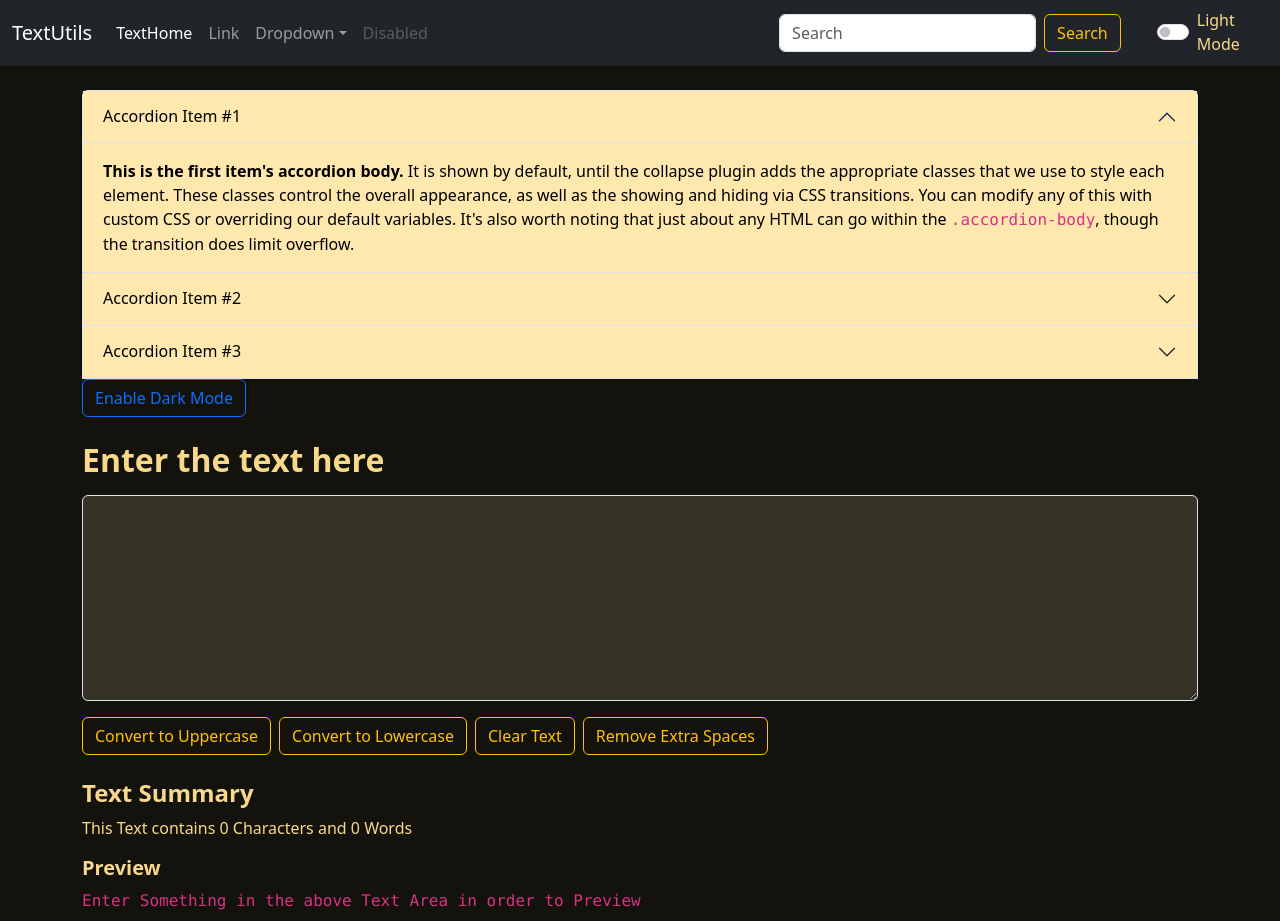
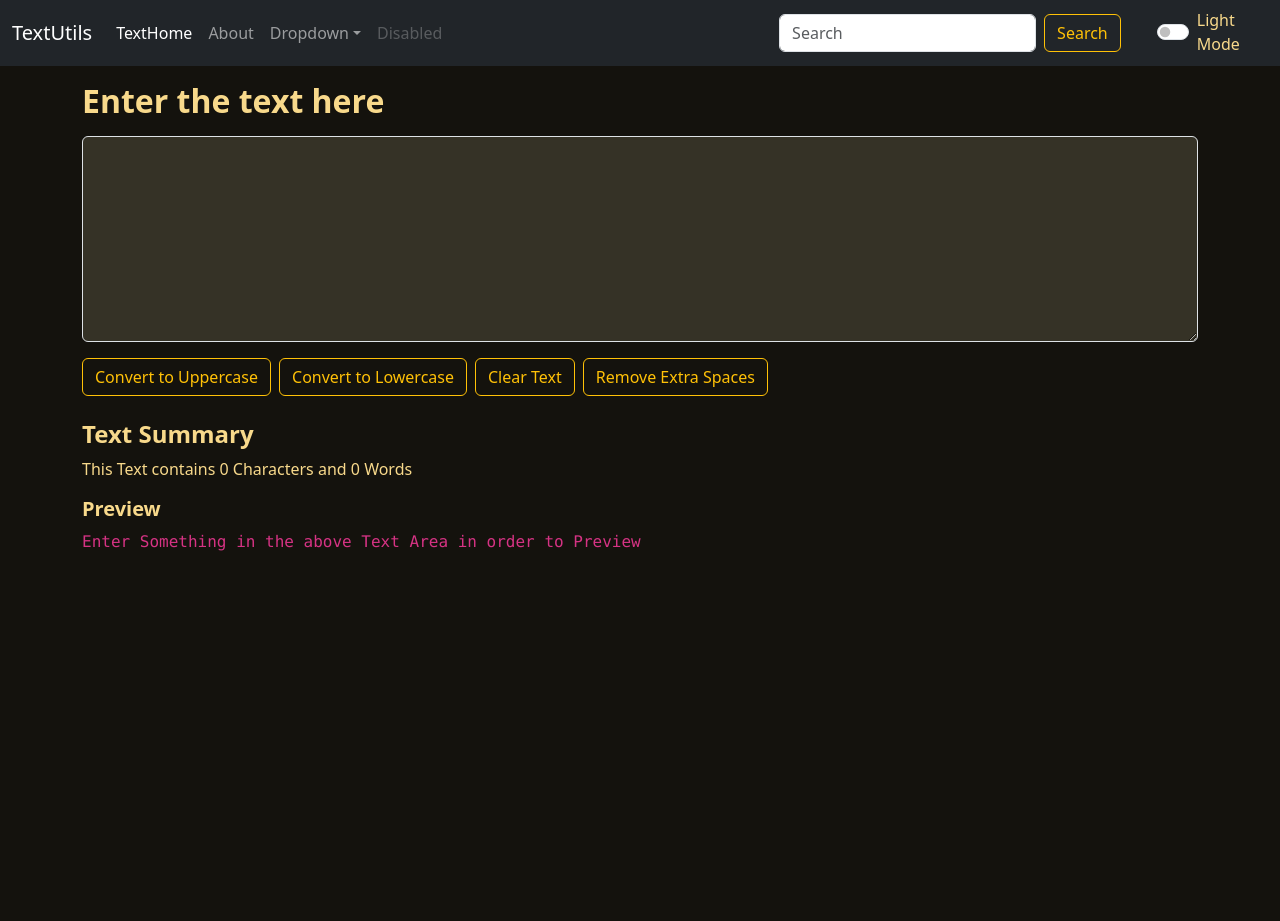
Before and after one commit to Kinshu-Learner/TextUtils-PC, a React (Create React App) app: page / in a window 1280 px wide. After the commit the page ends 800 px from the top, so only its background shows below. Built offline with nearby package versions, Linux system fonts and the light colour scheme.

Commit message:
Enabled Routing

```diff
--- a/src/App.js
+++ b/src/App.js
@@ -5,12 +5,18 @@
 import { useState } from 'react';
 import Alert from './Components/Alert';
 
+import {
+  BrowserRouter as Router,
+  Routes,
+  Route
+} from "react-router-dom";
+
 function App() {
 
   const [mode, setMode] = useState('dark');
   const [alert, setAlert] = useState(null);
 
-  const showAlert = (message, type)=>{
+  const showAlert = (message, type) => {
     setAlert({
       mssg: message,
       type: type
@@ -20,29 +26,33 @@
     }, 1500);
   };
 
-  const toggleMode = ()=>{
-    if(mode === 'dark'){
+  const toggleMode = () => {
+    if (mode === 'dark') {
       setMode('light');
       document.body.style.backgroundColor = "#fff7e4";
-      document.body.style.color="black";
-      showAlert("Light Mode Was Enabled!","success")
+      document.body.style.color = "black";
+      showAlert("Light Mode Was Enabled!", "success")
       document.title = 'TextUtils-Light'
     }
-    else{
+    else {
       setMode('dark');
       document.body.style.backgroundColor = "#14120d";
-      document.body.style.color="#f8d98b";
-      showAlert("Dark Mode Was Enabled!","success")
+      document.body.style.color = "#f8d98b";
+      showAlert("Dark Mode Was Enabled!", "success")
       document.title = 'TextUtils-Dark'
     }
   };
 
   return (
     <>
-    <Navbar title = "TextUtils" home="TextHome" mode={mode} toggleMode={toggleMode}/>
-    <Alert alert={alert}/>
-    <Accordian mode={mode} showAlert={showAlert}/>
-    <TextArea mode={mode} showAlert={showAlert}/>
+      <Router>
+        <Navbar title="TextUtils" home="TextHome" mode={mode} toggleMode={toggleMode} />
+        <Alert alert={alert} />
+        <Routes>
+          <Route path="/" element={<TextArea mode={mode} showAlert={showAlert} />} />
+          <Route path="/about" element={<Accordian mode={mode} showAlert={showAlert} />} />
+        </Routes>
+      </Router>
     </>
   );
 }
--- a/src/Components/Navbar.js
+++ b/src/Components/Navbar.js
@@ -1,21 +1,23 @@
 import React from 'react'
+
+import {Link} from 'react-router-dom';
 
 export default function Navbar(props) {
     return (
         <div>
             <nav className={`navbar navbar-${props.mode} navbar-expand-lg bg-${props.mode}`}>
                 <div className="container-fluid">
-                    <a className="navbar-brand" href="/">{props.title}</a>
+                    <Link className="navbar-brand" to="/">{props.title}</Link>
                     <button className="navbar-toggler" type="button" data-bs-toggle="collapse" data-bs-target="#navbarSupportedContent" aria-controls="navbarSupportedContent" aria-expanded="false" aria-label="Toggle navigation">
                         <span className="navbar-toggler-icon"></span>
                     </button>
                     <div className="collapse navbar-collapse" id="navbarSupportedContent">
                         <ul className="navbar-nav me-auto mb-2 mb-lg-0">
                             <li className="nav-item">
-                                <a className="nav-link active" aria-current="page" href="/">{props.home}</a>
+                                <Link className="nav-link active" aria-current="page" to="/">{props.home}</Link>
                             </li>
                             <li className="nav-item">
-                                <a className="nav-link" href="/">Link</a>
+                                <Link className="nav-link" to="/about">About</Link>
                             </li>
                             <li className="nav-item dropdown">
                                 <a className="nav-link dropdown-toggle" href="/" role="button" data-bs-toggle="dropdown" aria-expanded="false">
```
